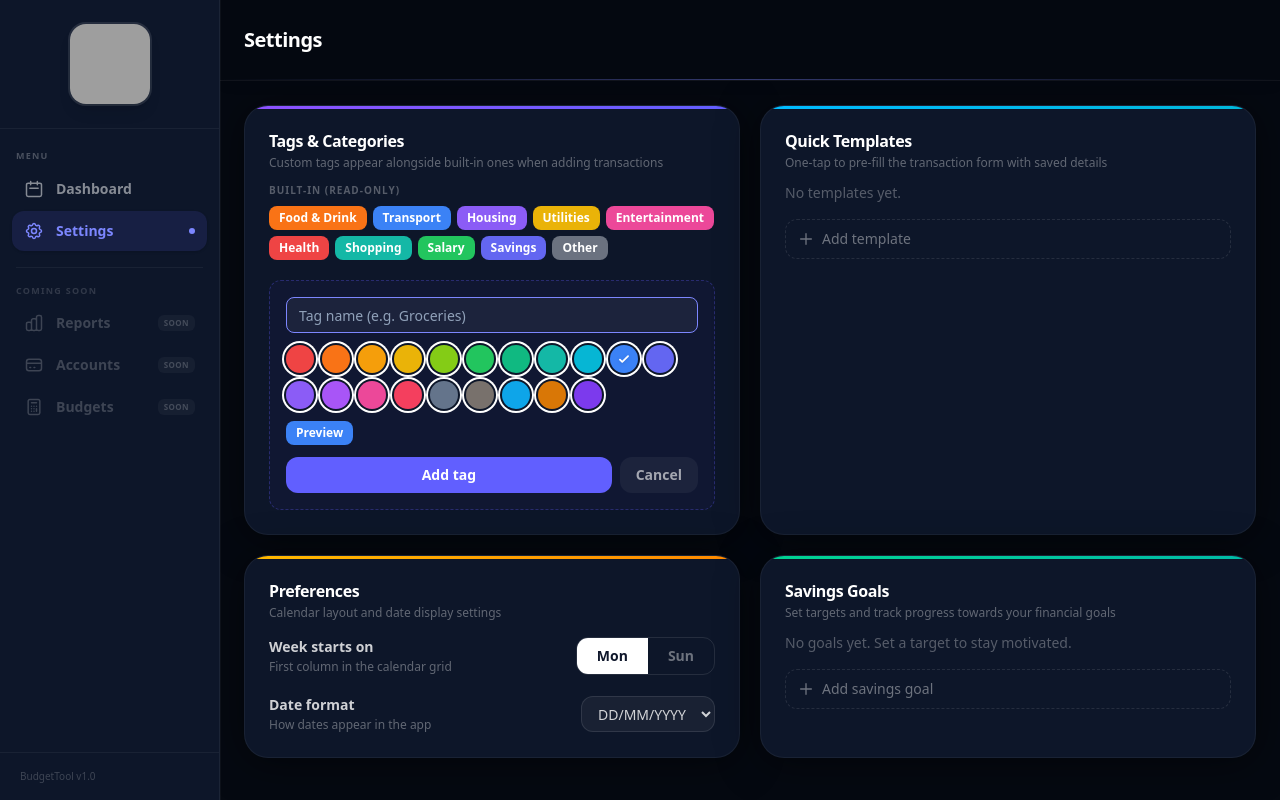
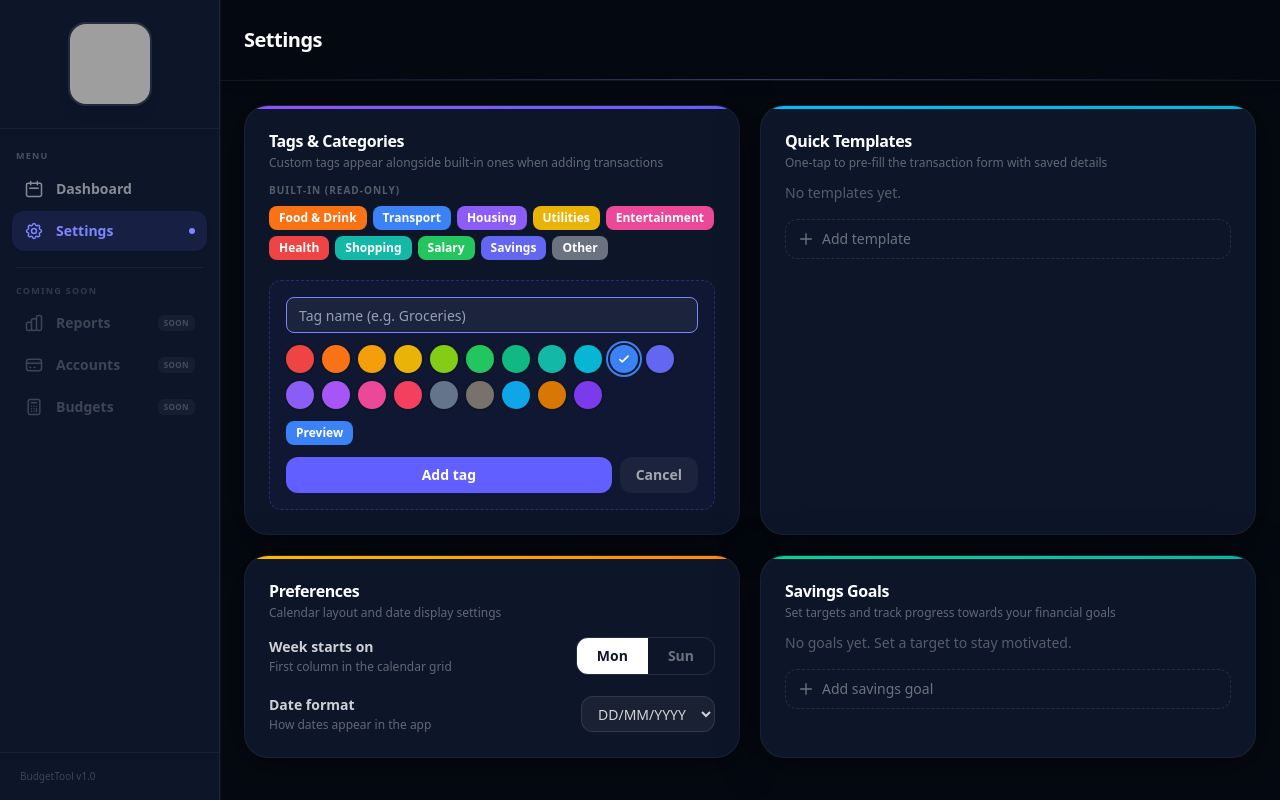
Before and after one commit to Taz35-AI/budget-app, a Next.js app: page /settings in a window 1280 px wide. Both pictures are taken after a click on the button "Add custom tag". Built offline with nearby package versions, Linux system fonts and the light colour scheme; grey boxes are pictures that could not be loaded.

Commit message:
Fix build: rename middleware to proxy, fix ring color type error

```diff
--- a/src/components/settings/SettingsShell.tsx
+++ b/src/components/settings/SettingsShell.tsx
@@ -49,7 +49,7 @@ function ColorPicker({ value, onChange }: { value: string; onChange: (c: string)
           type="button"
           onClick={() => onChange(c)}
           className="w-7 h-7 rounded-full flex items-center justify-center transition-transform hover:scale-110 ring-2 ring-offset-2 ring-offset-white dark:ring-offset-[#0d1629]"
-          style={{ backgroundColor: c, ringColor: value === c ? c : 'transparent' }}
+          style={{ backgroundColor: c, ['--tw-ring-color']: value === c ? c : 'transparent' } as React.CSSProperties}
         >
           {value === c && (
             <svg className="w-3.5 h-3.5 text-white drop-shadow" fill="none" viewBox="0 0 24 24" stroke="currentColor" strokeWidth={3}>
--- a/src/middleware.ts
+++ b/src/proxy.ts
@@ -2,7 +2,7 @@ import { createServerClient } from '@supabase/ssr';
 import { NextResponse } from 'next/server';
 import type { NextRequest } from 'next/server';
 
-export async function middleware(request: NextRequest) {
+export async function proxy(request: NextRequest) {
   let response = NextResponse.next({
     request: { headers: request.headers },
   });
```
